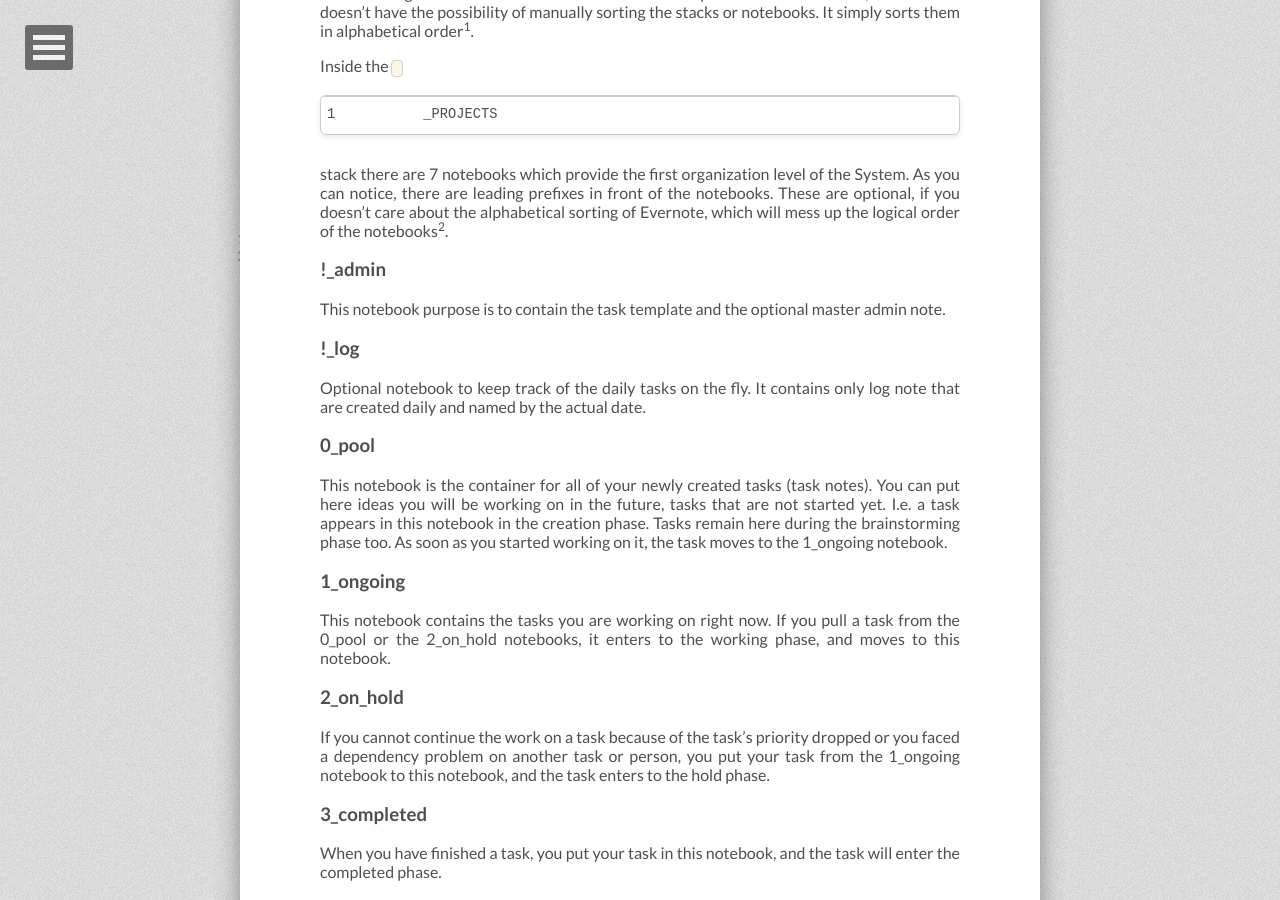
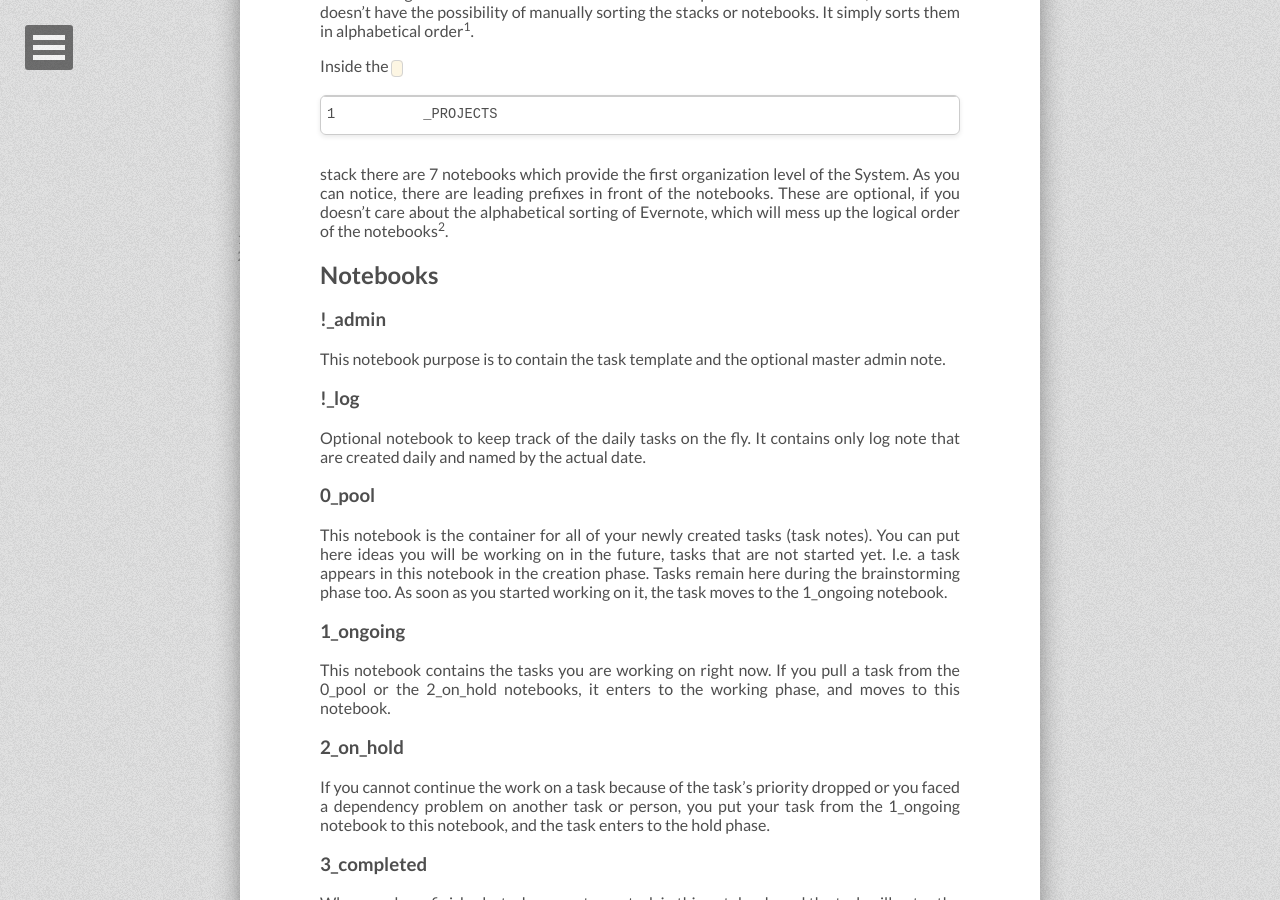
Before and after one commit to tiborsimon/tiborsimon.github.io, a Jekyll site: the page built from _posts/2015-07-10-evernote-task-management.md, in a window 1280 px wide and 900 px high, scrolled down 1524 px. Built offline with Jekyll 4.4.1, drawn with Linux system fonts in a browser that asks for light colours; nearby versions of some CDN libraries; comment, search, counter and statistics services are not loaded.

Commit message:
Article update

```diff
--- a/_posts/2015-07-10-evernote-task-management.md
+++ b/_posts/2015-07-10-evernote-task-management.md
@@ -50,6 +50,8 @@ The whole system takes place in one separated stack called `_PROJECTS`. The lead
 Inside the `_PROJECTS` stack there are 7 notebooks which provide the first organization level of the System. As
 you can notice, there are leading prefixes in front of the notebooks. These are optional, if you doesn't
 care about the alphabetical sorting of Evernote, which will mess up the logical order of the notebooks[^2].
+
+## Notebooks
 
 ### !_admin
 
```
